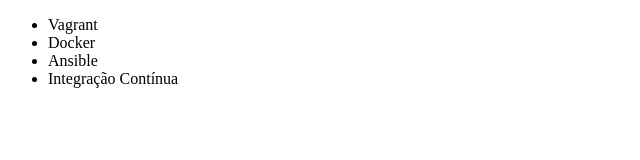
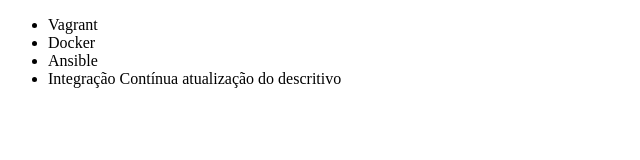
Before and after one commit to lucianofelipepedroso/curso-alura-git, a plain HTML site: page index.html in a window 1280 px wide. Shown: the whole page, without its empty margins (0-640 px from the left). Drawn offline with Linux system fonts and the light colour scheme.

Commit message:
atualização do descritivo

```diff
--- a/index.html
+++ b/index.html
@@ -9,7 +9,7 @@
         <li>Vagrant</li>
         <li>Docker</li>
         <li>Ansible</li>
-        <li>Integração Contínua</li>
+        <li>Integração Contínua atualização do descritivo</li>
     </ul>
 </body>
 </html>
```
